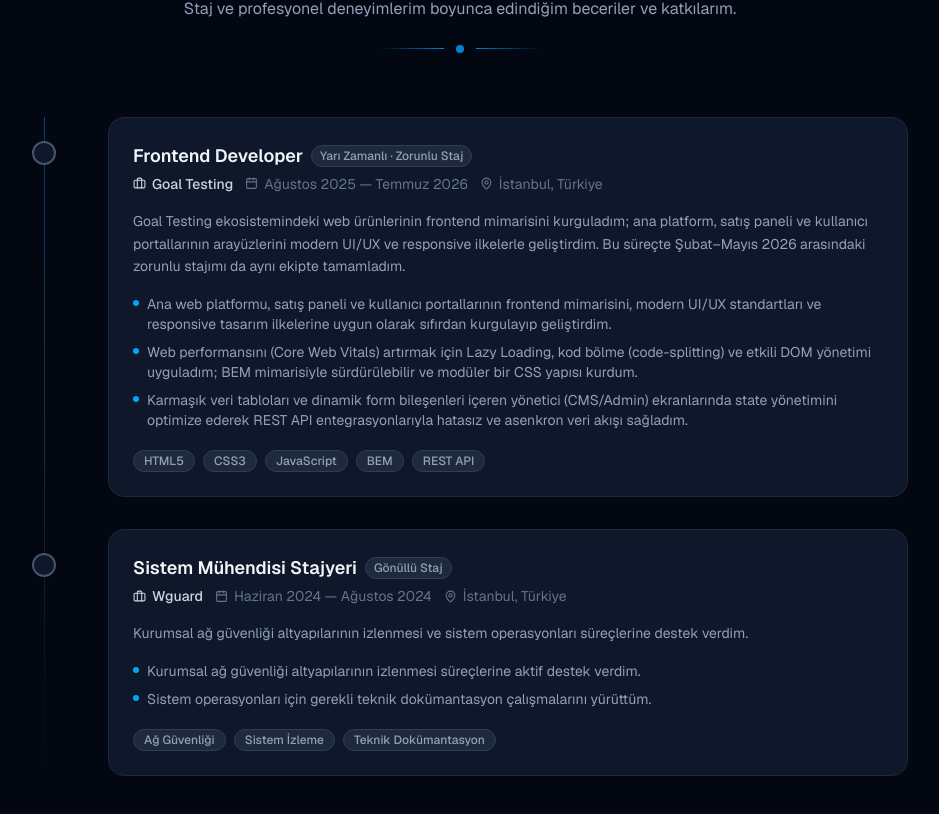
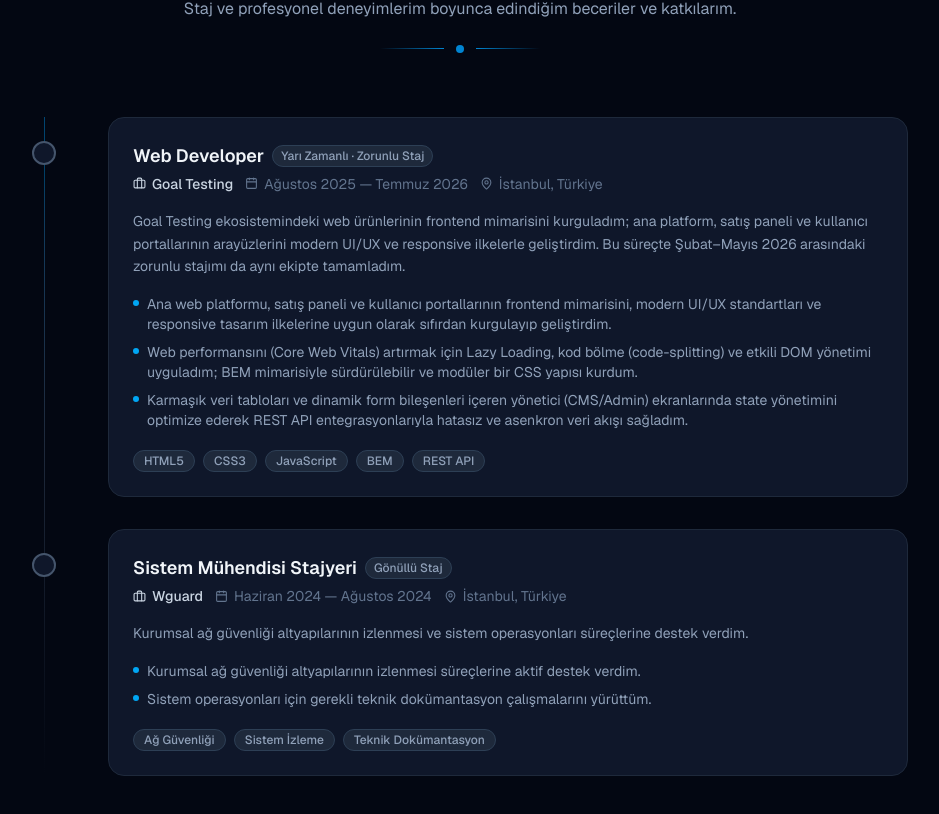
Before and after one commit to silakarahan01/portfolyo, a Next.js app: page / in a window 1280 px wide. Shown: the part 2734-3548 px from the top of the page, without its empty margins (180-1119 px from the left). Built offline with nearby package versions, Linux system fonts and the light colour scheme.

Commit message:
Yazım yanlışı değişikliği

```diff
--- a/src/components/Experience.tsx
+++ b/src/components/Experience.tsx
@@ -6,7 +6,7 @@ import { Briefcase, Calendar, MapPin } from "lucide-react";
 const experiences = [
   {
     company: "Goal Testing",
-    role: "Frontend Developer",
+    role: "Web Developer",
     type: "Yarı Zamanlı · Zorunlu Staj",
     period: "Ağustos 2025 — Temmuz 2026",
     location: "İstanbul, Türkiye",
```
